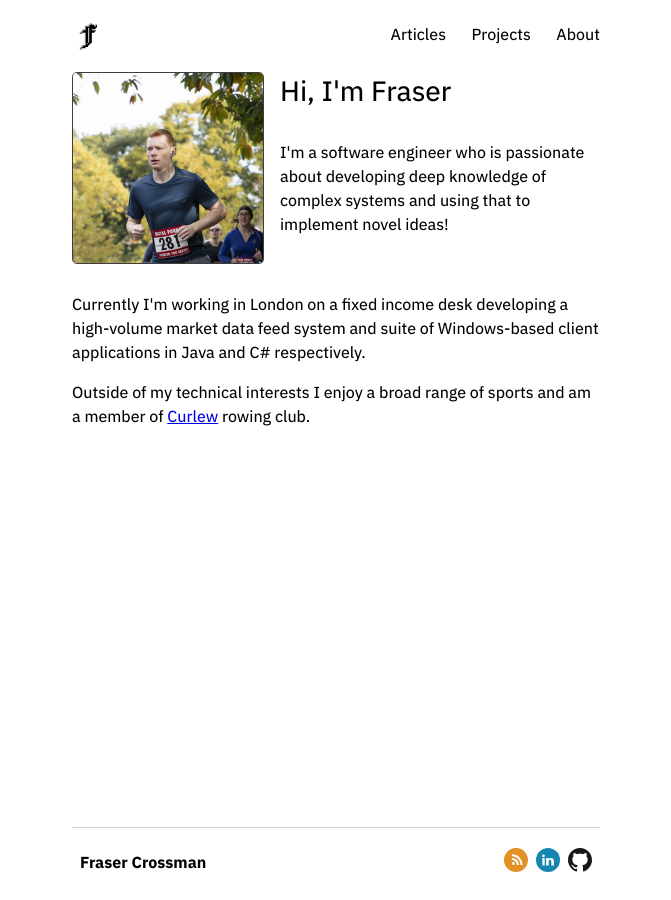
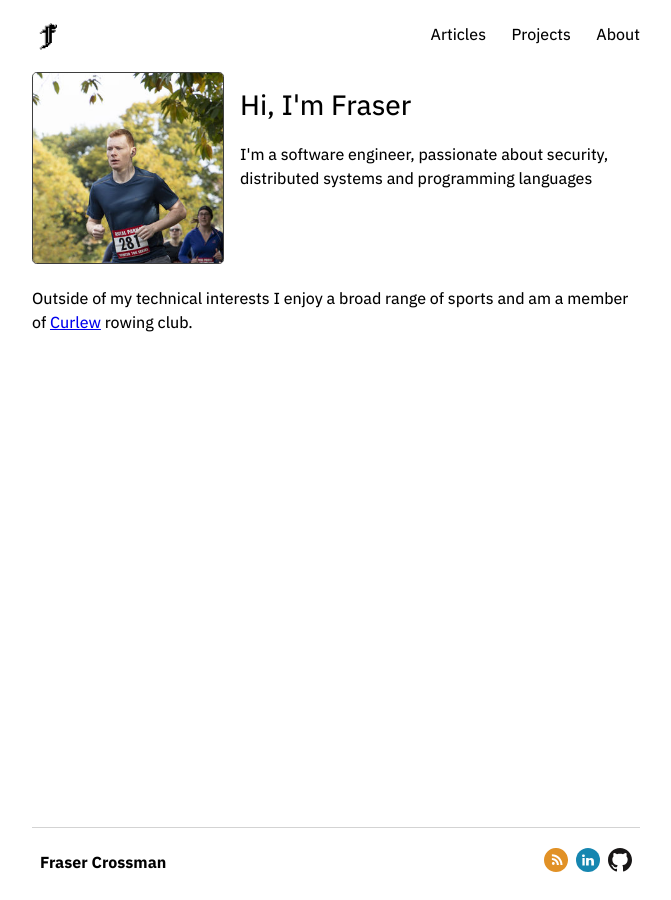
Before and after one commit to frasercrossman/frasercrossman.github.io, a Jekyll site: the page built from index.html, in a window 1280 px wide. Shown: the whole page, without its empty margins (304-975 px from the left). Built offline with Jekyll 4.4.1, drawn with Linux system fonts in a browser that asks for light colours.

Commit message:
Update index and css

```diff
--- a/_sass/content.scss
+++ b/_sass/content.scss
@@ -39,50 +39,14 @@ div.content blockquote {
   border-left: 4px solid #ddd;
   padding: 0 0 0 20px;
   color: #777;
-  text-rendering: optimizelegibility;
 }
 
 div.content div.quotation blockquote {
   margin-left: -30px;
 }
 
-div.content center {
-  margin: 2em 0;
-  user-select: none;
-  cursor: default;
-  color: #ccc;
-}
-
-div.content pre,
-div.content code {
-  background-color: rgba(0,0,0,0.04);
-  border-radius: 3px;
-}
-
 div.content pre {
   line-height: 1.25;
   overflow-x: auto;
-  color: #333;
   padding: 16px;
 }
-
-div.content code {
-  padding: 3px 0;
-}
-div.content code::before,
-div.content code::after {
-  letter-spacing: -0.2em;
-  content: "\00a0";
-}
-
-div.content pre > code {
-  padding:0;
-  background-color: transparent;
-  border-radius: 0;
-}
-
-div.content pre > code::before,
-div.content pre > code::after {
-  letter-spacing: inherit;
-  content: none;
-}
--- a/css/main.scss
+++ b/css/main.scss
@@ -12,9 +12,13 @@
 
 html {
   height: 100%;
+  font: 16px IBMPlexSans, sans-serif;
+}
 
-  font-size: 16px;
-  font-family: IBMPlexSans, sans-serif;
+@media (max-width: 750px) {
+  html {
+    font-size: 16px;
+  }
 }
 
 body {
@@ -22,11 +26,10 @@ body {
   color: black;
   line-height: 1.5;
 
+  height: 100%; /* browser support */
   width: 100%;
-  max-width: 35em;
-
+  max-width: 40em;
   min-height: 100vh;
-  height: 100%; /* browser support */
 
   margin: 0 auto 0 auto;
 
@@ -75,7 +78,7 @@ header, div.content, footer {
 h1, h2, h3, h4, h5, h6 {
   font-weight: 400;
   color: black;
-  margin: 1em 0 1em 0;
+  margin: 0.5em 0 0.5em 0;
 }
 h1 { font-size: 28px; }
 h2 { font-size: 24px; }
--- a/css/profile_image.scss
+++ b/css/profile_image.scss
@@ -8,6 +8,12 @@
   display:block;
   float:left;
   margin:0 1rem 0.5rem 0;
+}
+
+#profile_top_card {
+  display:inline-block;
+  float:none;
+  height:auto;
 }
 
 #profile_text {
@@ -30,4 +36,8 @@
   #profile_text {
     float:left;
   }
+
+  h1 {
+    margin: 0;
+  }
 }
--- a/index.html
+++ b/index.html
@@ -7,18 +7,14 @@ custom_css:
 
 <div class="content">
   <div class="post single">
-    <img id="profile_image" src="images/running_profile.png" alt="Running Profile">
-    <div id="profile_text">
+    <div id="profile_top_card">
+      <img id="profile_image" src="images/running_profile.png" alt="Running Profile">
       <h1>Hi, I'm Fraser</h1>
       <p>
-        I'm a software engineer who is passionate about developing deep knowledge of complex systems and using that
-        to implement novel ideas!
+        I'm a software engineer, passionate about security, distributed systems and programming languages
       </p>
-      <br id="top-line-break">
-      <p>
-        Currently I'm working in London on a fixed income desk developing a high-volume market data feed system and
-        suite of Windows-based client applications in Java and C# respectively.
-      </p>
+    </div>
+    <div id="profile_text">
       <p>
         Outside of my technical interests I enjoy a broad range of sports and am a member of
         <a href="https://www.curlewrowingclub.co.uk/">Curlew</a> rowing club.
```
